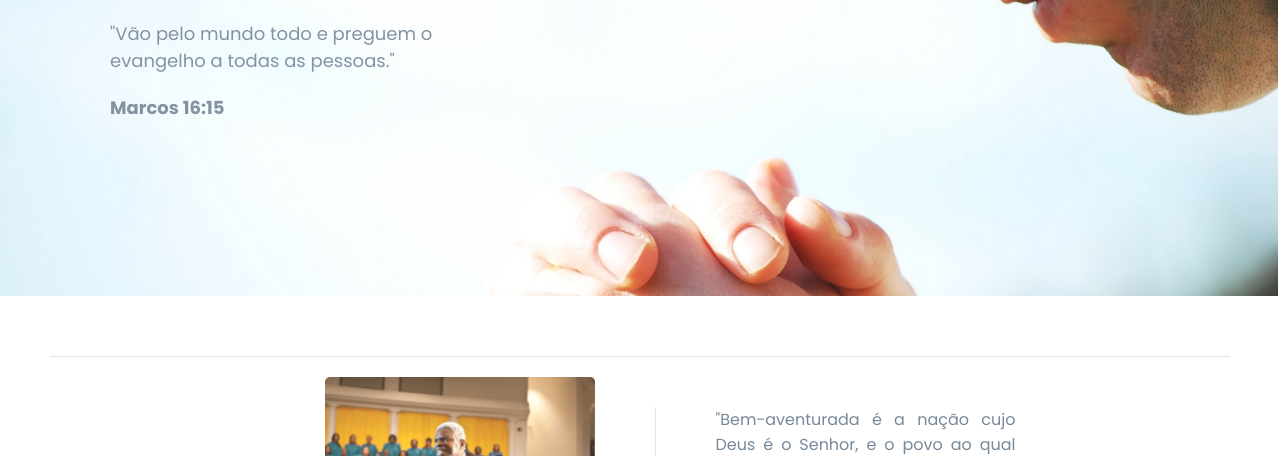
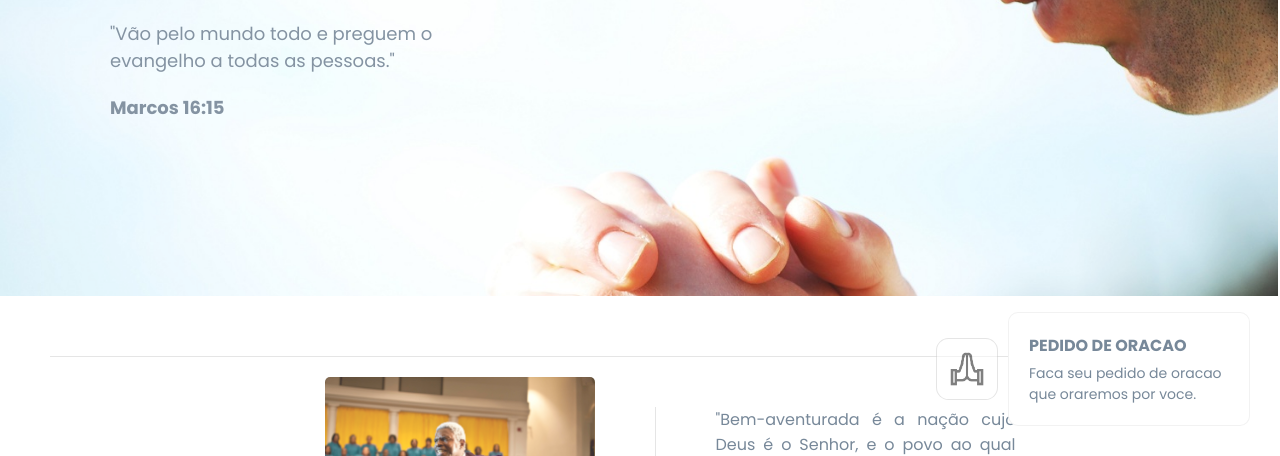
Before and after one commit to WelderMileu/home-page, a plain HTML site: page index.html in a window 1280 px wide. Shown: the part 344-800 px from the top of the page. Drawn offline with Linux system fonts and the light colour scheme.

Commit message:
Add files via upload

```diff
--- a/index.html
+++ b/index.html
@@ -246,22 +246,24 @@
 
 		.pd div p:nth-child(1) {
 			font-weight: 700;
-			margin-bottom: 10px;
+			margin-bottom: 5px;
+			text-transform: uppercase;
 		}
 
 		.pd div p:nth-child(2) {
 			width: 200px;
+			font-size: 14px;
 		}
 
 		.pd img {
 			background-color: #fff;
-			border-radius: 100%;
+			border-radius: 20%;
 			padding: 10px;
 			width: 40px;
 			border: 0.5px solid rgba(0, 0, 0, 0.2);
 			opacity: .5;
 
-			margin-right: 30px;
+			margin-right: 10px;
 		}
 
 		.testimony {
@@ -322,7 +324,7 @@
 			</div>
 		</nav>
 
-		<div class="pd" style="display: none;">
+		<div class="pd">
 			<img src="./assets/oracao.png">
 			<div>
 				<p>Pedido de oracao</p>
```
